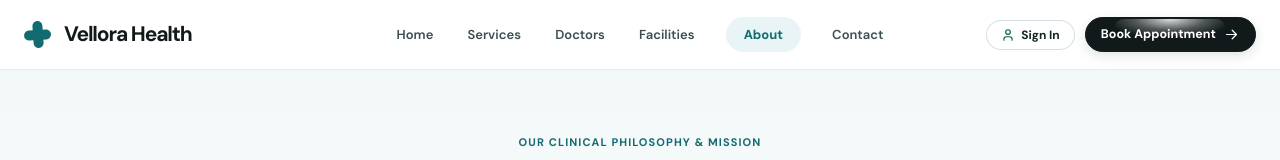
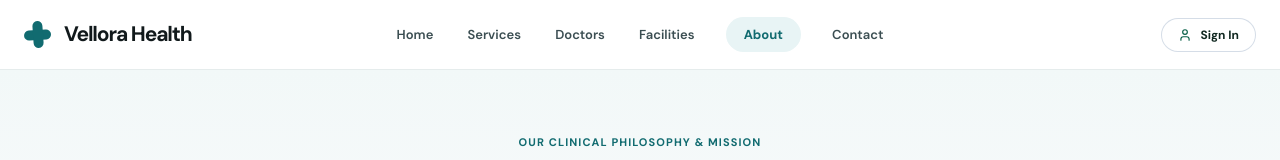
Before and after one commit to Deepjyoti78/vellora-health, a Next.js app: page /about in a window 1280 px wide. Shown: the top 160 px of the page. Built offline with nearby package versions, Linux system fonts and the light colour scheme.

Commit message:
fix(navbar): remove Book Appointment button and keep only Sign In button in header

```diff
--- a/src/components/layout/Header.tsx
+++ b/src/components/layout/Header.tsx
@@ -4,7 +4,6 @@ import React, { useState, useEffect, useRef } from 'react';
 import Link from 'next/link';
 import { usePathname } from 'next/navigation';
 import { NAV_LINKS } from '@/data/site-content';
-import { useBooking } from '@/context/BookingContext';
 import { useAuth } from '@/context/AuthContext';
 import { Icon } from '@/components/common/Icon';
 import { AuthModal } from '@/components/auth/AuthModal';
@@ -16,7 +15,6 @@ export const Header: React.FC<{ theme?: 'dark' | 'light' }> = ({ theme = 'light'
   const pathname = usePathname();
   const navRef = useRef<HTMLElement>(null);
   const toggleRef = useRef<HTMLButtonElement>(null);
-  const { openBooking } = useBooking();
   const { currentUser } = useAuth();
 
   const closeMenu = () => {
@@ -97,14 +95,14 @@ export const Header: React.FC<{ theme?: 'dark' | 'light' }> = ({ theme = 'light'
         <div className="pt-2 border-t border-slate-200/20 mt-2 md:hidden flex flex-col gap-2">
           <button
             type="button"
-            className="w-full flex items-center justify-center gap-2 rounded-full border border-[#064E3B] bg-white text-[#064E3B] py-2 px-4 text-xs font-bold hover:bg-[#F2F8F5] transition-colors"
+            className="w-full flex items-center justify-center gap-2 rounded-full border border-[#064E3B] bg-[#064E3B] text-white py-2.5 px-4 text-xs font-bold hover:bg-[#065F46] shadow-xs transition-colors"
             onClick={() => {
               closeMenu();
               setIsAuthOpen(true);
             }}
           >
             <User className="h-3.5 w-3.5" />
-            <span>Log In / Sign Up</span>
+            <span>Sign In / Create Account</span>
           </button>
 
           <Link
@@ -114,48 +112,22 @@ export const Header: React.FC<{ theme?: 'dark' | 'light' }> = ({ theme = 'light'
           >
             <span>Customer Portal &amp; Details</span>
           </Link>
-
-          <button
-            type="button"
-            className="w-full flex items-center justify-center gap-2 rounded-full bg-[#064E3B] text-white py-2.5 px-4 text-xs font-bold shadow-xs hover:bg-[#065F46] transition-colors"
-            onClick={() => {
-              closeMenu();
-              openBooking();
-            }}
-          >
-            <span>Book Appointment</span>
-            <Icon name="arrow-right" size="sm" />
-          </button>
         </div>
       </nav>
 
-      {/* Desktop Header Actions: Log In & Book Appointment */}
-      <div className="header-actions flex items-center gap-2.5 justify-self-end">
+      {/* Desktop Header Actions: Sign In Only */}
+      <div className="header-actions flex items-center justify-self-end">
         <button
           type="button"
           onClick={() => {
             closeMenu();
             setIsAuthOpen(true);
           }}
-          className="header-login-btn inline-flex items-center gap-1.5 rounded-full border border-slate-300/80 bg-white/95 px-3.5 py-1.5 text-xs font-bold text-[#102820] hover:bg-white hover:border-[#064E3B] transition-all shadow-2xs hover:shadow-xs active:scale-98"
+          className="header-signin-btn inline-flex items-center gap-2 rounded-full border border-slate-300/80 bg-white/95 px-4 py-2 text-xs font-bold text-[#102820] hover:bg-white hover:border-[#064E3B] hover:text-[#064E3B] transition-all shadow-2xs hover:shadow-xs active:scale-98"
           aria-label="Log in or create account"
         >
           <User className="h-3.5 w-3.5 text-[#065F46]" />
-          <span className="hidden lg:inline">Sign In</span>
-          <span className="lg:hidden">Login</span>
-        </button>
-
-        <button
-          type="button"
-          className="header-book button button-white"
-          onClick={() => {
-            closeMenu();
-            openBooking();
-          }}
-        >
-          <span className="hidden sm:inline">Book Appointment</span>
-          <span className="sm:hidden font-bold">Book</span>
-          <Icon name="arrow-right" size="sm" />
+          <span>Sign In</span>
         </button>
       </div>
 
```
